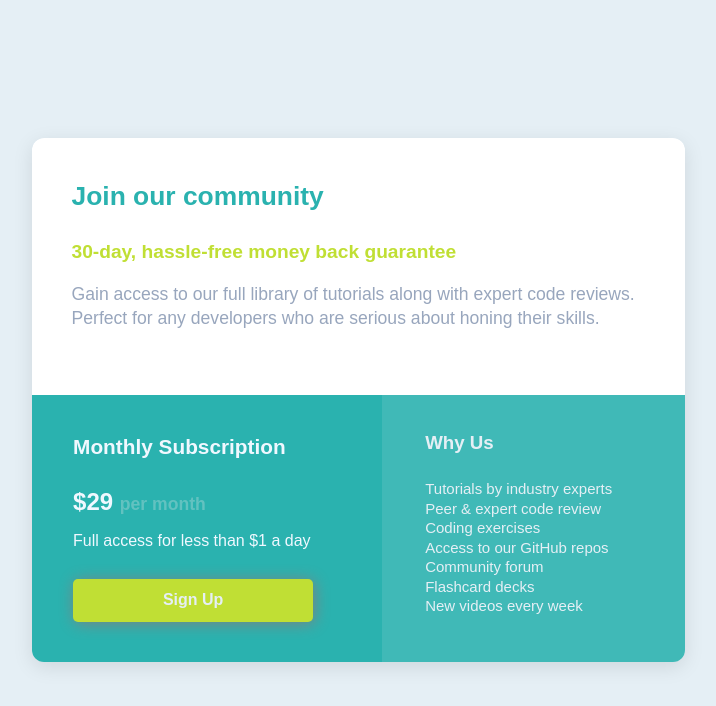
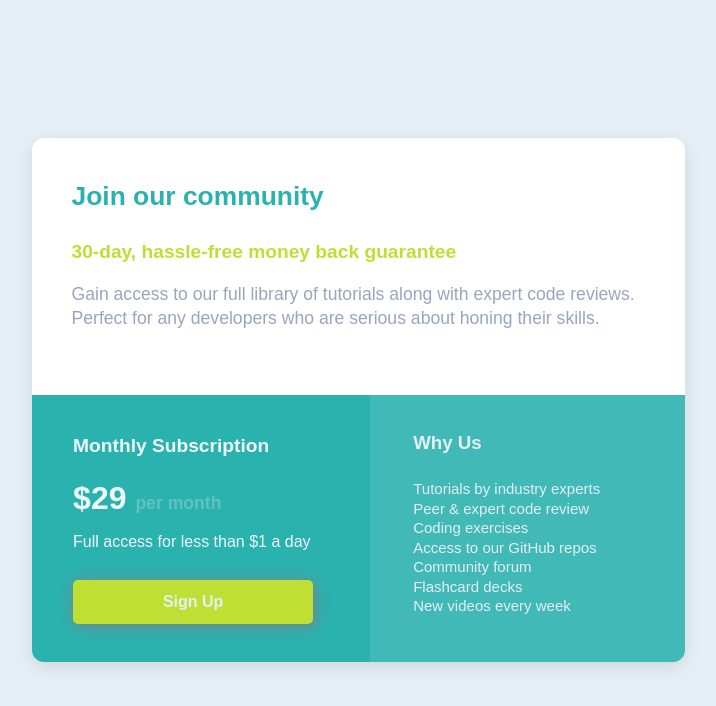
Before and after one commit to mrdook0/single-price-grid-component-master, a plain HTML site: page index.html in a window 1280 px wide. Shown: the whole page, without its empty margins (282-998 px from the left). Drawn offline with Linux system fonts and the light colour scheme.

Commit message:
Update main.css

```diff
--- a/main.css
+++ b/main.css
@@ -63,6 +63,7 @@ body {
     flex-direction: column;
     background-color: var(--Cyan-color);
     padding: 1.5rem;
+    padding-right: 0rem;
 }
 .container2 .card2 span {
     font-size: 1.1rem;
@@ -70,14 +71,14 @@ body {
 }
 .container2 .card2 h3 {
     color: aliceblue;
-    padding-bottom: 0.8rem;
+    padding-bottom: 0.45rem;
     padding-left: 1.1rem;
     padding-top: 1rem;
-    font-size: 1.3rem;
+    font-size: 1.2rem;
 }
 .container2 h4 {
     color: aliceblue;
-    font-size: 1.5rem;
+    font-size: 2rem;
     padding-top: 1rem;
     padding-bottom: 1rem;
     padding-left: 1.1rem;
```
